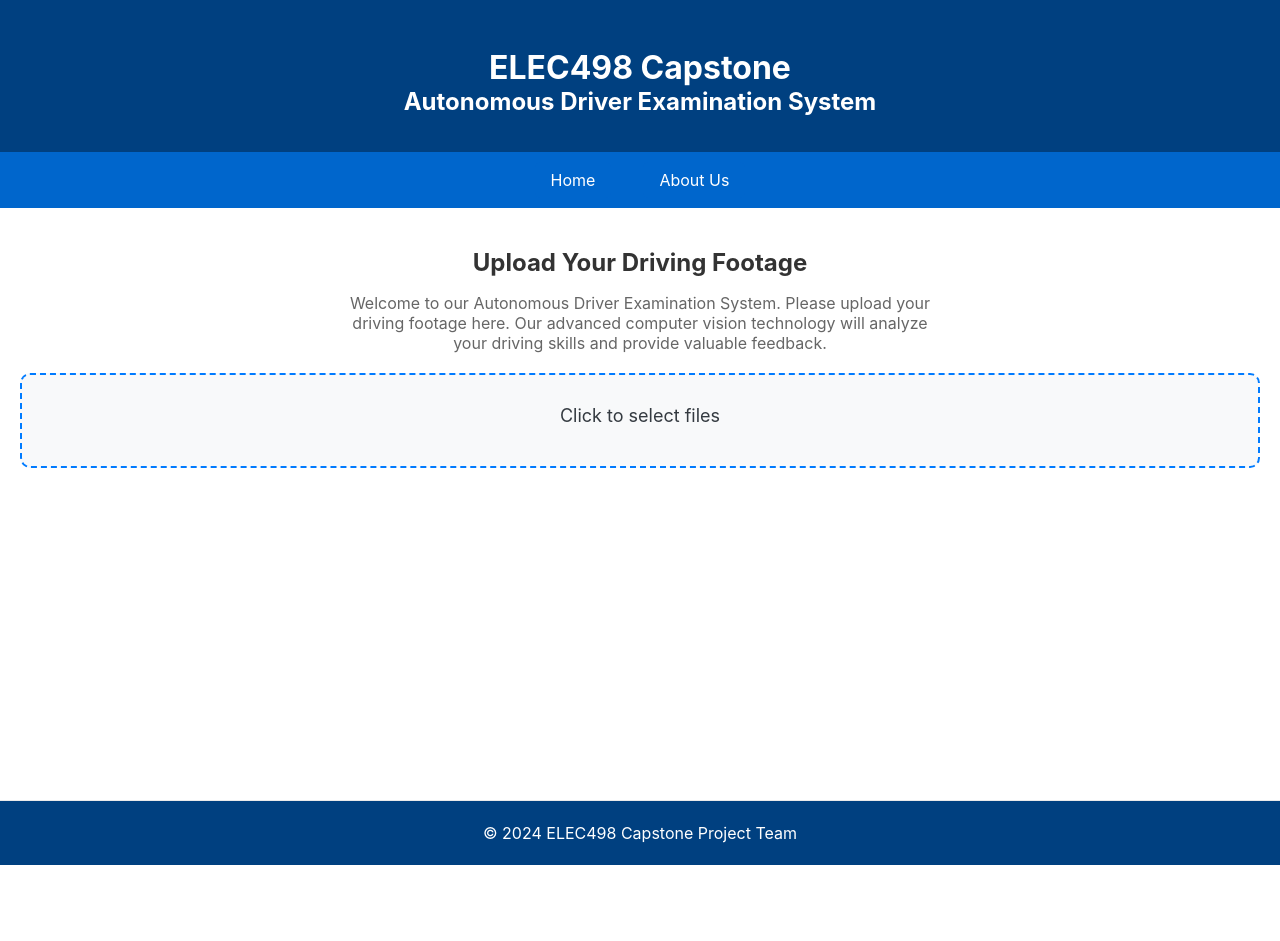
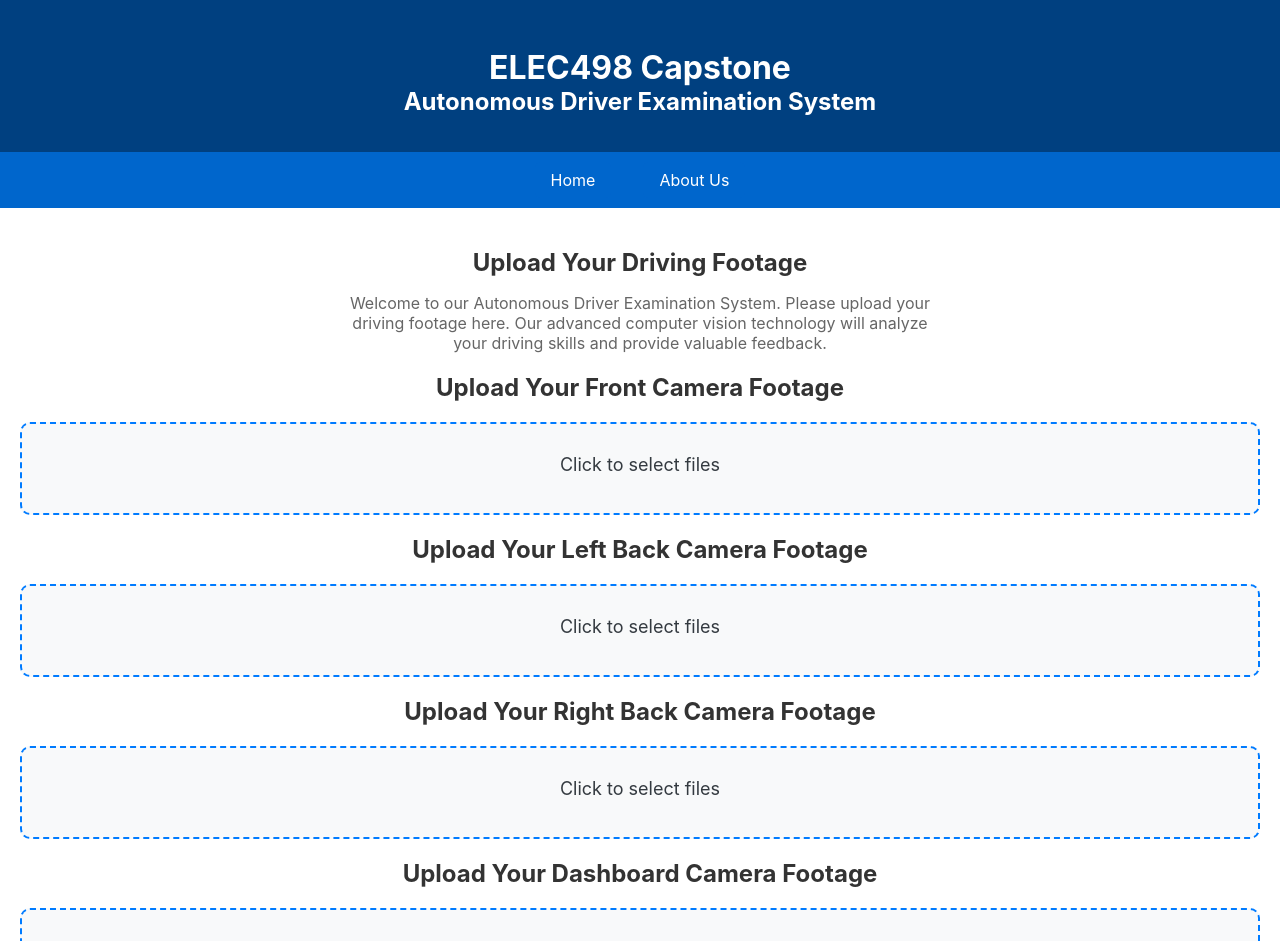
Before and after one commit to ZuhairS5/ELEC498-Capstone-Autonomous-Driver-Examination-System, a React (Create React App) app in the folder website/: page / in a window 1280 px wide. Shown: the top 941 px of the page. Before the commit the page ends 865 px from the top, so only its background shows below. Built offline with nearby package versions, Linux system fonts and the light colour scheme.

Commit message:
Fixed multi files and having diff slots for each input. Also changed some abouy us parts.

```diff
--- a/website/src/MainPages/About.js
+++ b/website/src/MainPages/About.js
@@ -24,7 +24,7 @@ function About() {
 
       <section className={styles.section}>
         <h2>How It Works</h2>
-        <p>The system operates using a blend of sophisticated hardware and software. It employs a three-camera setup to monitor the vehicle's surroundings and the driver's actions, along with an accelerometer to track the vehicle's speed. This data is analyzed in real-time by an advanced computer vision model, which then assesses the driver's ability to safely perform a lane change. The evaluation results are instantly sent to the driver's mobile device, offering immediate and precise feedback. This innovative approach ensures a fair and comprehensive assessment of driving skills, surpassing the capabilities of traditional human examiners.</p>
+        <p>The system operates using a blend of sophisticated hardware and software. It employs a four-camera setup to monitor the vehicle's surroundings and the driver's actions, along with an On-Board Diagnostics to track the vehicle's speed. This data is analyzed by an advanced computer vision model, which then assesses the driver's ability to safely perform a lane change. The evaluation results are then uploaded to this website, offering immediate and precise feedback. This innovative approach ensures a fair and comprehensive assessment of driving skills, surpassing the capabilities of traditional human examiners.</p>
       </section>
 
       <section className={styles.section}>
--- a/website/src/MainPages/Homepage.js
+++ b/website/src/MainPages/Homepage.js
@@ -15,7 +15,15 @@ function Homepage() {
           Welcome to our Autonomous Driver Examination System. Please upload your driving footage here.
           Our advanced computer vision technology will analyze your driving skills and provide valuable feedback.
         </p>
+        <h1 className={styles.title}>Upload Your Front Camera Footage</h1>
         <FileUpload/>
+        <h1 className={styles.title}>Upload Your Left Back Camera Footage</h1>
+        <FileUpload/>
+        <h1 className={styles.title}>Upload Your Right Back Camera Footage</h1>
+        <FileUpload/>
+        <h1 className={styles.title}>Upload Your Dashboard Camera Footage</h1>
+        <FileUpload/>
+
       </div>
     </div>
   );
--- a/website/src/components/FileUpload.js
+++ b/website/src/components/FileUpload.js
@@ -3,41 +3,42 @@ import { useDropzone } from 'react-dropzone';
 import styles from '../styles/FileUpload.module.css';
 
 const FileUpload = () => {
-  const [fileNames, setFileNames] = useState([]);
+  const [file, setFile] = useState(null); // Change to hold a single file object
 
   const onDrop = useCallback(acceptedFiles => {
-    const newNames = acceptedFiles.map(file => ({
-      name: file.name,
-      id: file.lastModified
-    }));
-    setFileNames(prevNames => [...prevNames, ...newNames]);
+    // Since `multiple` is false, acceptedFiles[0] will always have the latest file
+    const newFile = acceptedFiles[0] ? {
+      name: acceptedFiles[0].name,
+      id: acceptedFiles[0].lastModified
+    } : null;
+    setFile(newFile); // Update the state to hold the new file
   }, []);
 
-  const removeFile = (fileId, event) => {
+  const removeFile = (event) => {
     event.stopPropagation();
-    setFileNames(fileNames.filter(file => file.id !== fileId));
+    setFile(null); // Clear the selected file
   };
 
   const { getRootProps, getInputProps } = useDropzone({
     onDrop,
-    multiple: true,
+    multiple: false, // Ensure only one file is accepted
   });
 
   return (
     <div {...getRootProps()} className={styles.dropzone}>
       <input {...getInputProps()} />
       <p className={styles.uploadPrompt}>Click to select files</p>
-      <div>
-        {fileNames.length > 0 && <h3 className={styles.uploadedFilesTitle}>Uploaded Files:</h3>}
-        <ul className={styles.uploadedFilesList}>
-          {fileNames.map(file => (
+      {file && (
+        <div>
+          <h3 className={styles.uploadedFilesTitle}>Uploaded File:</h3>
+          <ul className={styles.uploadedFilesList}>
             <li key={file.id} className={styles.uploadedFileItem}>
               {file.name}
-              <button onClick={(event) => removeFile(file.id, event)} className={styles.removeButton}>X</button>
+              <button onClick={removeFile} className={styles.removeButton}>X</button>
             </li>
-          ))}
-        </ul>
-      </div>
+          </ul>
+        </div>
+      )}
     </div>
   );
 }
```
